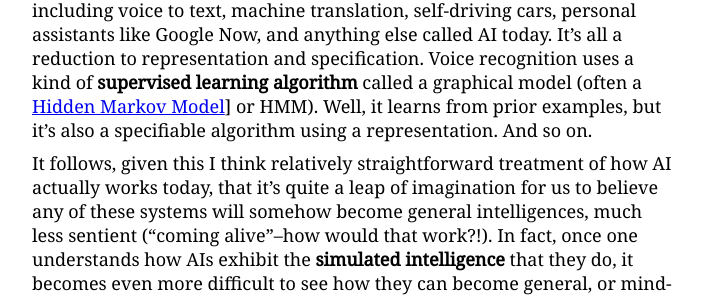
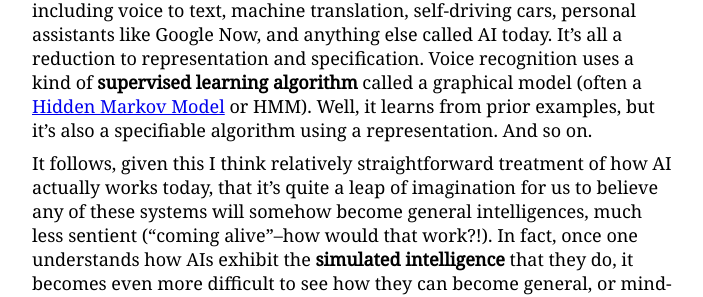
Before and after one commit to thaxist/thaxist.github.io, a Jekyll site: the page built from _posts/2016/2016-09-08-Is-AI-Automation.md, in a window 1280 px wide and 900 px high, scrolled down 3649 px. Shown: the part 166-463 px from the top of the window, without its empty margins (288-991 px from the left). Built offline with Jekyll 4.4.1, drawn with Linux system fonts in a browser that asks for light colours; comment, search, counter and statistics services are not loaded.

```diff
--- a/_posts/2016/2016-09-08-Is-AI-Automation.md
+++ b/_posts/2016/2016-09-08-Is-AI-Automation.md
@@ -33,7 +33,7 @@ This is all great futurism, but I think it's suspect.  If we take a more critica
 
  In fact, much of the intelligence of an AI system like Watson can be attributed to the human engineers, who ingeniously found ways to make playing the game of Jeopardy _non_-general.  They found an architecture, and a set of algorithms, that translate the task of playing Jeopardy! into a tractable representation and specification (see my article on this [here](http://www.thebestschools.org/magazine/watson-computer-plays-jeopardy/)).  At that point, all the intelligence is "set" in the system; Watson isn't gonna run off and start thinking or doing something else.  The price of Narrow AI victory is such specificity.
 
- Similar comments could be made about any other Narrow AI application, including voice to text, machine translation, self-driving cars, personal assistants like Google Now, and anything else called AI today.  It's all a reduction to representation and specification.  Voice recognition uses a kind of **supervised learning algorithm** called a graphical model (often a [Hidden Markov Model](https://en.wikipedia.org/wiki/Hidden_Markov_model)] or HMM).  Well, it learns from prior examples, but it's also a specifiable algorithm using a representation.  And so on.
+ Similar comments could be made about any other Narrow AI application, including voice to text, machine translation, self-driving cars, personal assistants like Google Now, and anything else called AI today.  It's all a reduction to representation and specification.  Voice recognition uses a kind of **supervised learning algorithm** called a graphical model (often a [Hidden Markov Model](https://en.wikipedia.org/wiki/Hidden_Markov_model) or HMM).  Well, it learns from prior examples, but it's also a specifiable algorithm using a representation.  And so on.
 
  It follows, given this I think relatively straightforward treatment of how AI actually works today, that it's quite a leap of imagination for us to believe any of these systems will somehow become general intelligences, much less sentient ("coming alive"--how would that work?!).  In fact, once one understands how AIs exhibit the **simulated intelligence** that they do, it becomes even more difficult to see how they can become general, or mind-like, at all.  It's apples and oranges, once we know the details.
 
```
